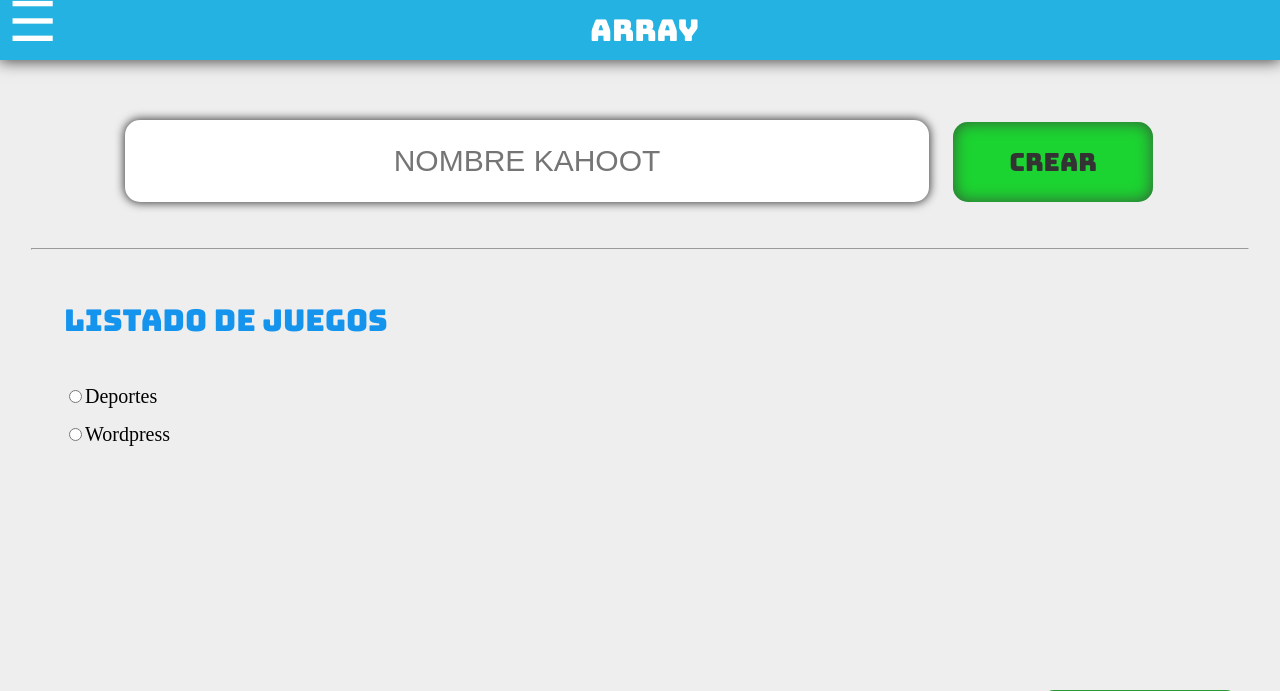
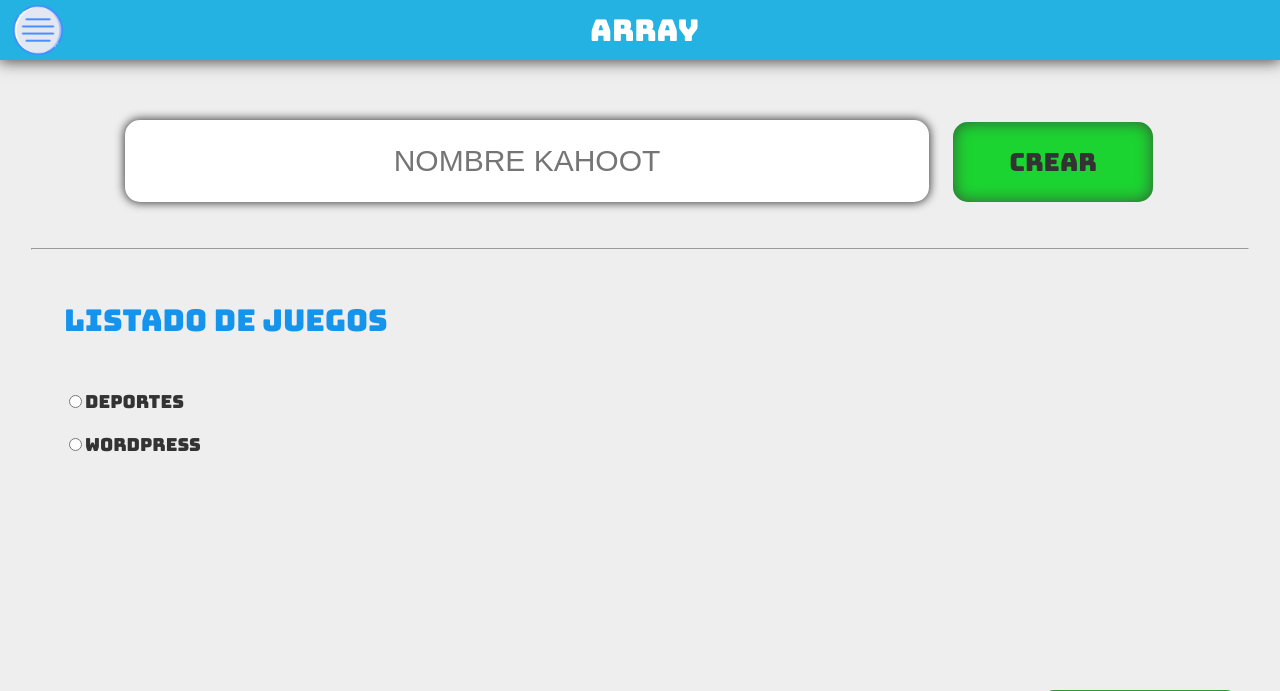
Before and after one commit to gooicoo/Ajax-Kahoot, a PHP site: page /loginCorrect.php in a window 1280 px wide. Shown: the top 691 px of the page. Run offline with PHP 8.4, Linux system fonts and the light colour scheme; a user stored in the database is signed in; data comes from the database, SQL or seed files in the repository.

Commit message:
menu desplegable

```diff
--- a/login_singIn/CSS/pagPrincipal.css
+++ b/login_singIn/CSS/pagPrincipal.css
@@ -56,21 +56,20 @@ body{
   color: rgba(221, 231, 228, 1);
 }
 .menu-toogle {
+  background-image: url('../menu.png');
+  background-size: 50px;
+  background-repeat: no-repeat;
+  background-position: center;
   position: absolute;
-  width: 35px;
+  width: 60px;
+  height: 60px;
   text-align: center;
+  line-height: 60px;
   left: 8px;
-  top: -10px;
   border-radius: 3px;
   transition: all .5s ease;
   z-index: 10;
 }
-.menu-toogle::before {
-  content: "☰";
-  font-size: 55px;
-  color: white;
-}
-
 .checkbox {
   display:none;
 }
@@ -140,20 +139,23 @@ body{
   margin: 0 auto;
   margin-top: 50px;
 }
-#juegos-creados p{
+#juegos-creados > p{
   color: #1594ee;
   font-family: 'Bungee';
   font-size: 30px;
 }
+.lista-juegos{
+  font-family: 'Bungee';
+  font-size: 18px;
+  color: #333;
+}
 .nombre-juego{
-  font-family: 'Bungee';
-  font-size: 50px;
-  margin-top: 20px;
+  margin-top: 25px;
+}
+input[type="radio"]:checked+label {
   color: red;
 }
-.lista-juegos{
-  font-size: 20px;
-}
+
 
 
 .opcion-jugar{
--- a/login_singIn/loginCorrect.php
+++ b/login_singIn/loginCorrect.php
@@ -23,6 +23,7 @@
 		<div id="barra-menu">
 			<input type="checkbox" class="checkbox" id="menu-toogle"/>
 			<label for="menu-toogle" class="menu-toogle"></label>
+
 			<nav class="nav">
 			  <a href="#" class="nav__item">Perfil</a>
 			  <a href="#" class="nav__item">Cerrar sesión</a>
@@ -54,18 +55,18 @@
 
 				<div class="lista-juegos">
 					<form method="post">
-
 						<?php
 							$user = $_SESSION['userId'];
 							$query = $pdo -> prepare(" SELECT kahoot_name,kahoot_id FROM kahoot where user_id=$user; ");
 							$query -> execute();
 							$row = $query -> fetch();
-
+							$contador = 0;
 							while ($row) {
 								$partida = $row['kahoot_name'];
 								$id_kahoot = $row['kahoot_id'];
-								echo "<input class='nombre-juego' type='radio' name='gender' value='$id_kahoot' >".$partida." </input> <br>";
+								echo "<input id='$contador' class='nombre-juego' type='radio' name='gender' value='$id_kahoot' /><label for='$contador'>".$partida." </label> <br>";
 								$row = $query->fetch();
+								$contador ++;
 							}
 							if(isset($_POST['gender'])){
 								session_start();
@@ -73,7 +74,6 @@
 								header('Location: ../waitingRoom/index.php');
 							}
 						?>
-
 						<input class="enviar-opcion opcion-jugar" type="submit" value="JUGAR">
 					</form>
 
@@ -82,5 +82,7 @@
 			</div>
 
 		</div>
+
+
 	</body>
 </html>
```
Also changed, not shown: login_singIn/menu.png (added).
